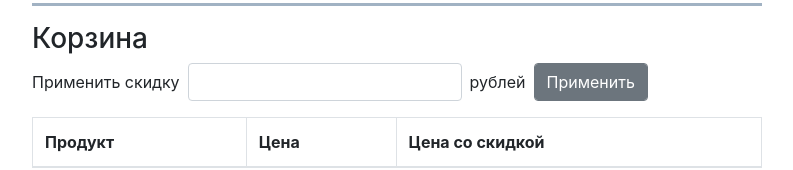
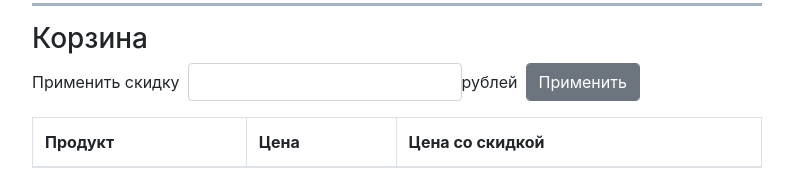
Before and after one commit to ElAnonimo/cart, a React (Create React App) app: page / in a window 1280 px wide. Shown: the part 141-311 px from the top of the page, without its empty margins (243-1036 px from the left). Built offline with nearby package versions, Linux system fonts and the light colour scheme.

Commit message:
moved label in DiscountComponent

```diff
--- a/src/components/DiscountComponent.js
+++ b/src/components/DiscountComponent.js
@@ -47,8 +47,6 @@ class DiscountComponent extends Component<Props, State> {
             value={this.state.discount > 0 ? this.state.discount : ''}
             onChange={this.onChange}
           />
-        </FormGroup>
-        <FormGroup className='mb-3 mr-2'>
           <Label>рублей</Label>
         </FormGroup>
         <Button className='mb-3 form-control'>Применить</Button>
```
